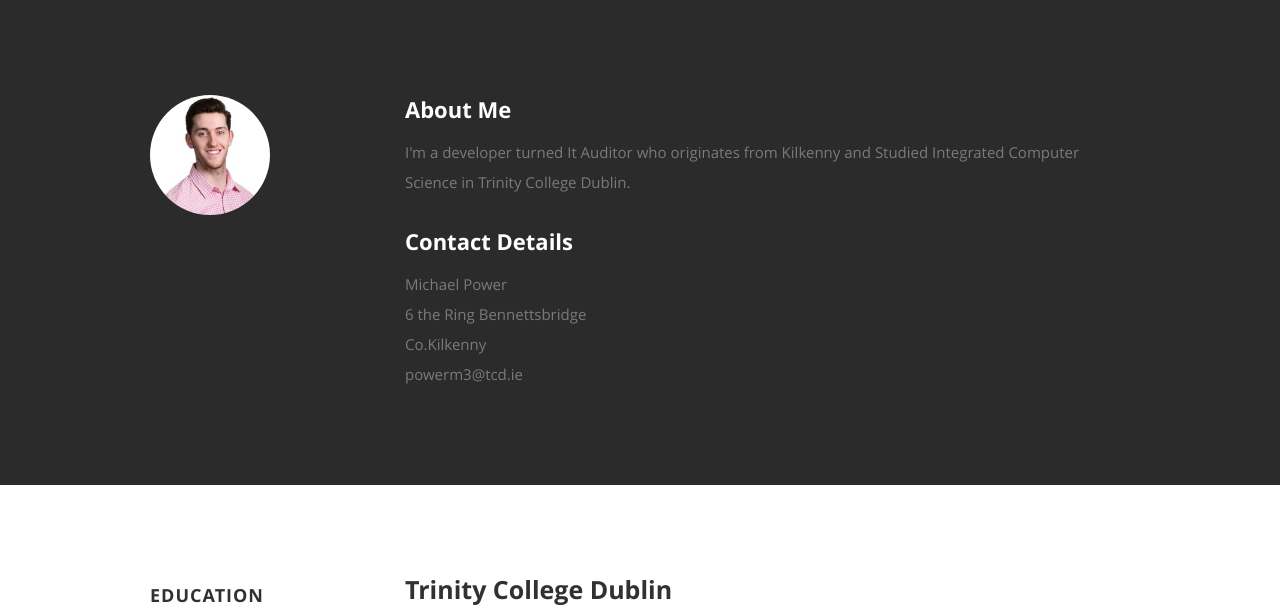
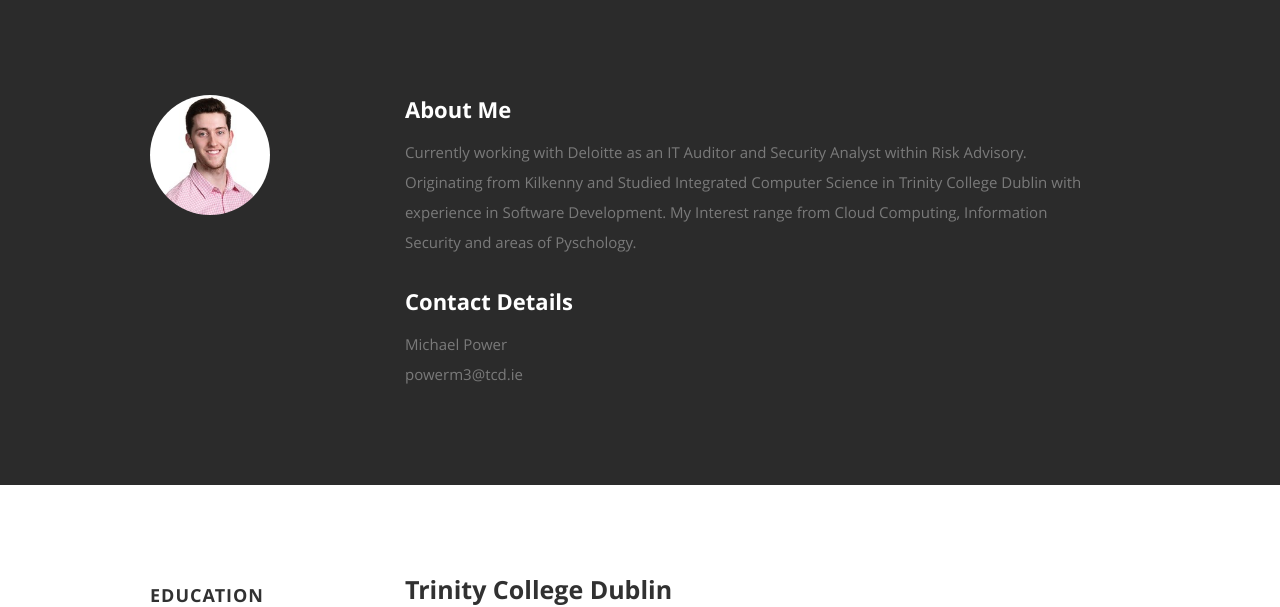
Before and after one commit to mikeyPower/cv_site, a Flask app: page / in a window 1280 px wide. Shown: the part 801-1408 px from the top of the page. Run offline with Flask 2, Linux system fonts and the light colour scheme; parts of the project's set-up code (start-up, migrations or seed data) failed here and were passed over; some libraries are stand-ins or nearby versions.

Commit message:
about me update

```diff
--- a/app/templates/about_me.html
+++ b/app/templates/about_me.html
@@ -12,8 +12,10 @@
 
          <h2>About Me</h2>
 
-         <p>I'm a developer turned <span>It Auditor</span> who originates from Kilkenny and Studied Integrated Computer
-           Science in Trinity College Dublin.
+         <p>Currently working with
+           Deloitte as an IT Auditor and Security Analyst within Risk Advisory. Originating from Kilkenny and Studied Integrated Computer
+           Science in Trinity College Dublin with experience in Software Development. My Interest range from Cloud Computing, Information Security and
+           areas of Pyschology.
          </p>
 
          <div class="row">
@@ -23,9 +25,6 @@
                <h2>Contact Details</h2>
                <p class="address">
             <span>Michael Power</span><br>
-            <span>6 the Ring Bennettsbridge<br>
-                  Co.Kilkenny
-                  </span><br>
                   <span>powerm3@tcd.ie</span>
           </p>
 
--- a/app/templates/contact.html
+++ b/app/templates/contact.html
@@ -78,9 +78,7 @@
           <h4>Address and Phone</h4>
           <p class="address">
             Michael Power<br>
-            6 the Ring Bennettsbridge <br>
-            Co. Kilkenny<br>
-            <span>086 8612660</span>
+            powerm3@tcd.ie<br>
           </p>
 
         </div>
--- a/app/templates/contact1.html
+++ b/app/templates/contact1.html
@@ -118,12 +118,10 @@
 
             <div class="widget widget_contact">
 
-          <h4>Address and Phone</h4>
+          <h4>Contact Details</h4>
           <p class="address">
             Michael Power<br>
-            6 the Ring Bennettsbridge <br>
-            Co. Kilkenny<br>
-            <span>086 8612660</span>
+          <span>powerm3@tcd.ie</span>
           </p>
 
         </div>
--- a/app/templates/index.html
+++ b/app/templates/index.html
@@ -59,8 +59,8 @@
       <div class="row banner">
          <div class="banner-text">
             <h1 class="responsive-headline">I'm Michael Power.</h1>
-            <h4>Experienced Data Analyst and Developer with a demonstrated history of working in the consumer goods industry.
-              Skilled in Python, Haskell, Agile Methodologies, and Zmap.
+            <h4>Experienced It Auditor and Developer with a demonstrated history of working in the consumer goods industry.
+              Skilled in Python, SQL, Agile Methodologies, and Java.
               Strong information technology professional with a degree in Integrated Computer Science from Trinity College Dublin.
               Let's <a class="smoothscroll" href="#about">start scrolling</a>
           and learn more.</h4>
```
